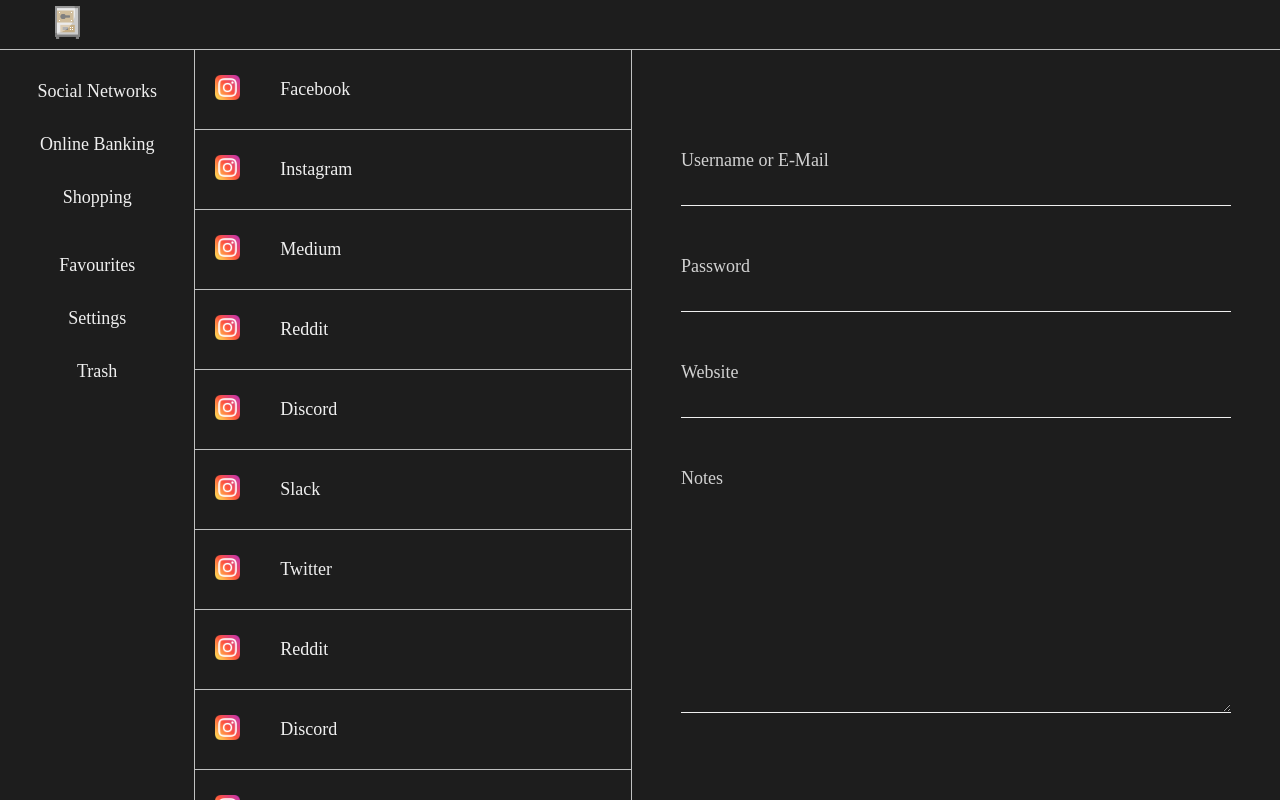
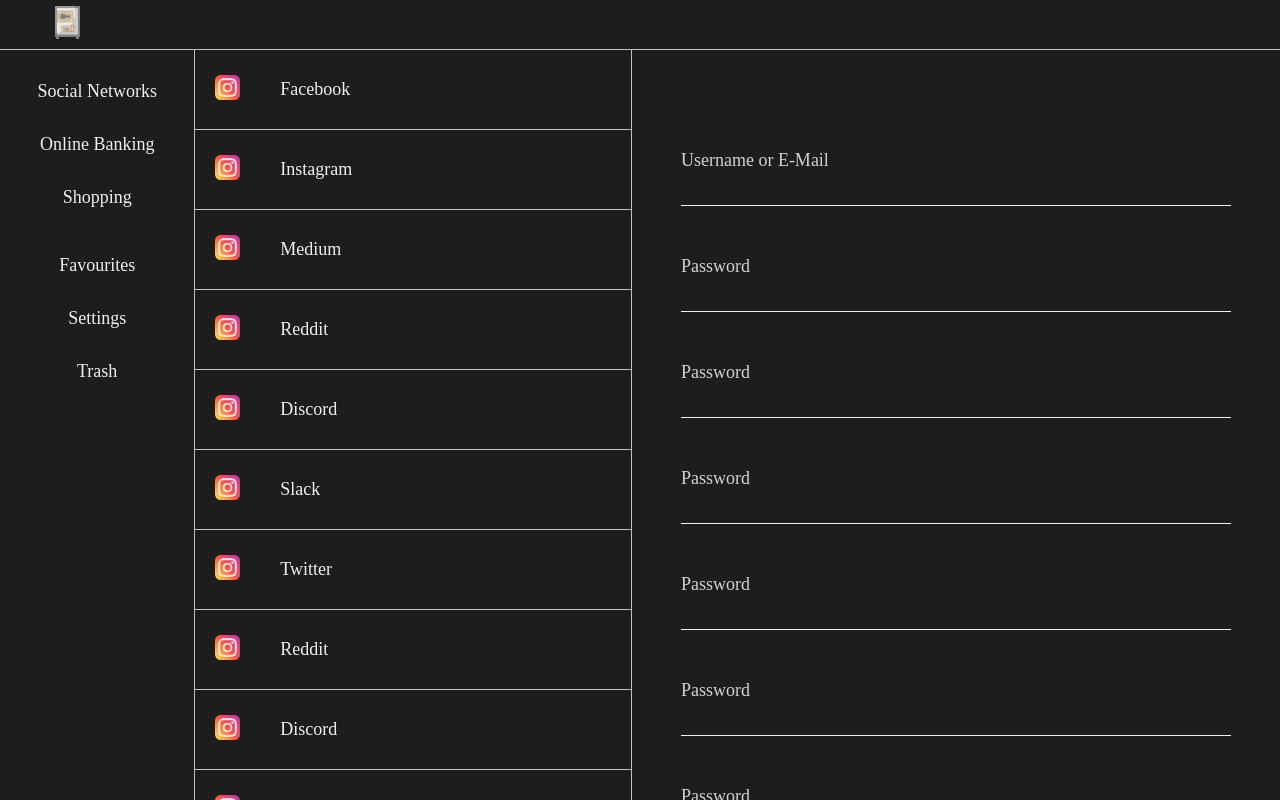
Before and after one commit to IcyDrae/vaults, a Vue app in the folder web/: page / in a window 1280 px wide. Built offline with nearby package versions, Linux system fonts and the light colour scheme; a web font is replaced by a local one.

Commit message:
styling wip

```diff
--- a/web/src/App.vue
+++ b/web/src/App.vue
@@ -133,6 +133,30 @@
           <input type="text">
         </label>
         <label>
+          <span>Password</span>
+          <input type="text">
+        </label>
+        <label>
+          <span>Password</span>
+          <input type="text">
+        </label>
+        <label>
+          <span>Password</span>
+          <input type="text">
+        </label>
+        <label>
+          <span>Password</span>
+          <input type="text">
+        </label>
+        <label>
+          <span>Password</span>
+          <input type="text">
+        </label>
+        <label>
+          <span>Password</span>
+          <input type="text">
+        </label>
+        <label>
           <span>Website</span>
           <input type="text">
         </label>
--- a/web/src/styles/dashboard.scss
+++ b/web/src/styles/dashboard.scss
@@ -45,23 +45,9 @@
   }
 
   .logins {
-    overflow-y: scroll;
-    overflow-x: hidden;
+    @include hide-scrollbar;
+
     flex-grow: 4;
-
-    /**
-    Hide scrollbar styles.
-     */
-    // Firefox
-    scrollbar-width: none;
-    // IE 10+
-    -ms-overflow-style: none;
-    &::-webkit-scrollbar {
-      width: 0;
-      // Chrome/Safari/Webkit
-      background: transparent;
-    }
-
     border-right: 1.5px solid $borderColor;
 
     .logins-container {
@@ -93,6 +79,8 @@
   }
 
   .account {
+    @include hide-scrollbar;
+
     flex-grow: 10;
     flex-basis: 0;
     display: block;
--- a/web/src/styles/index.scss
+++ b/web/src/styles/index.scss
@@ -1,4 +1,5 @@
 @import "variables";
+@import "mixins";
 @import "head";
 @import "dashboard";
 @import "general";
--- /dev/null
+++ b/web/src/styles/mixins.scss
@@ -0,0 +1,19 @@
+/**
+Hide scrollbar styles.
+ */
+@mixin hide-scrollbar {
+  overflow-y: scroll;
+  overflow-x: hidden;
+
+  // Firefox
+  scrollbar-width: none;
+
+  // IE 10+
+  -ms-overflow-style: none;
+
+  // Chrome/Safari/Webkit
+  &::-webkit-scrollbar {
+    width: 0;
+    background: transparent;
+  }
+}
```
